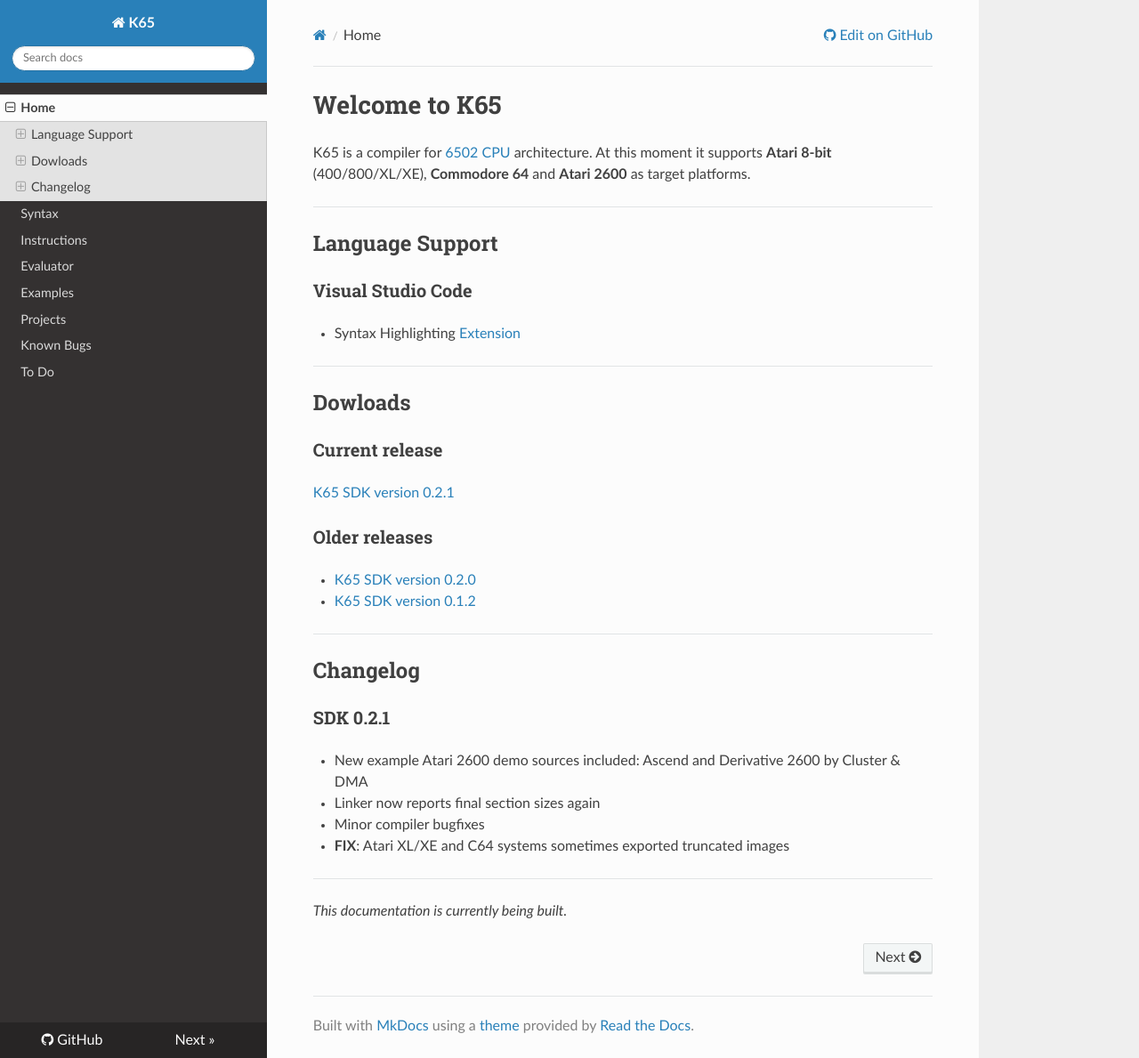
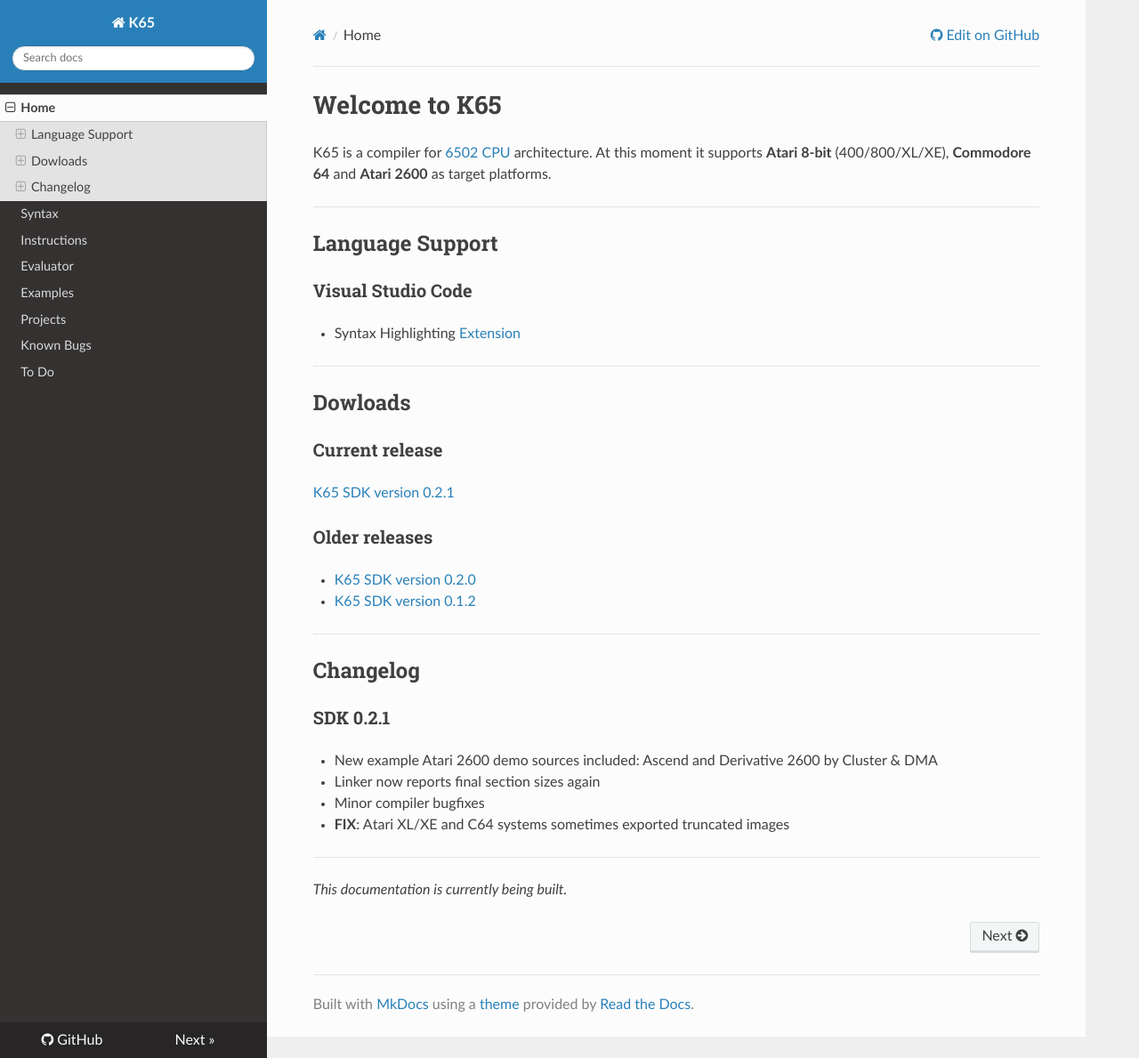
Before and after one commit to zbyti/k65-mkdocs, an MkDocs documentation site: the page built from docs/index.md, in a window 1280 px wide and 1189 px high. Shown: the whole window at 89% size. Built offline with MkDocs 1.6.1, drawn with Linux system fonts in a browser that asks for light colours; nearby versions of some CDN libraries.

Commit message:
more space

```diff
--- /dev/null
+++ b/docs/css/extra.css
@@ -0,0 +1 @@
+.wy-nav-content{max-width:920px}
--- a/mkdocs.yml
+++ b/mkdocs.yml
@@ -16,3 +16,6 @@
     - Projects: projects.md
     - Known Bugs: known-bugs.md
     - To Do: todo.md
+
+extra_css:
+    - css/extra.css
```
